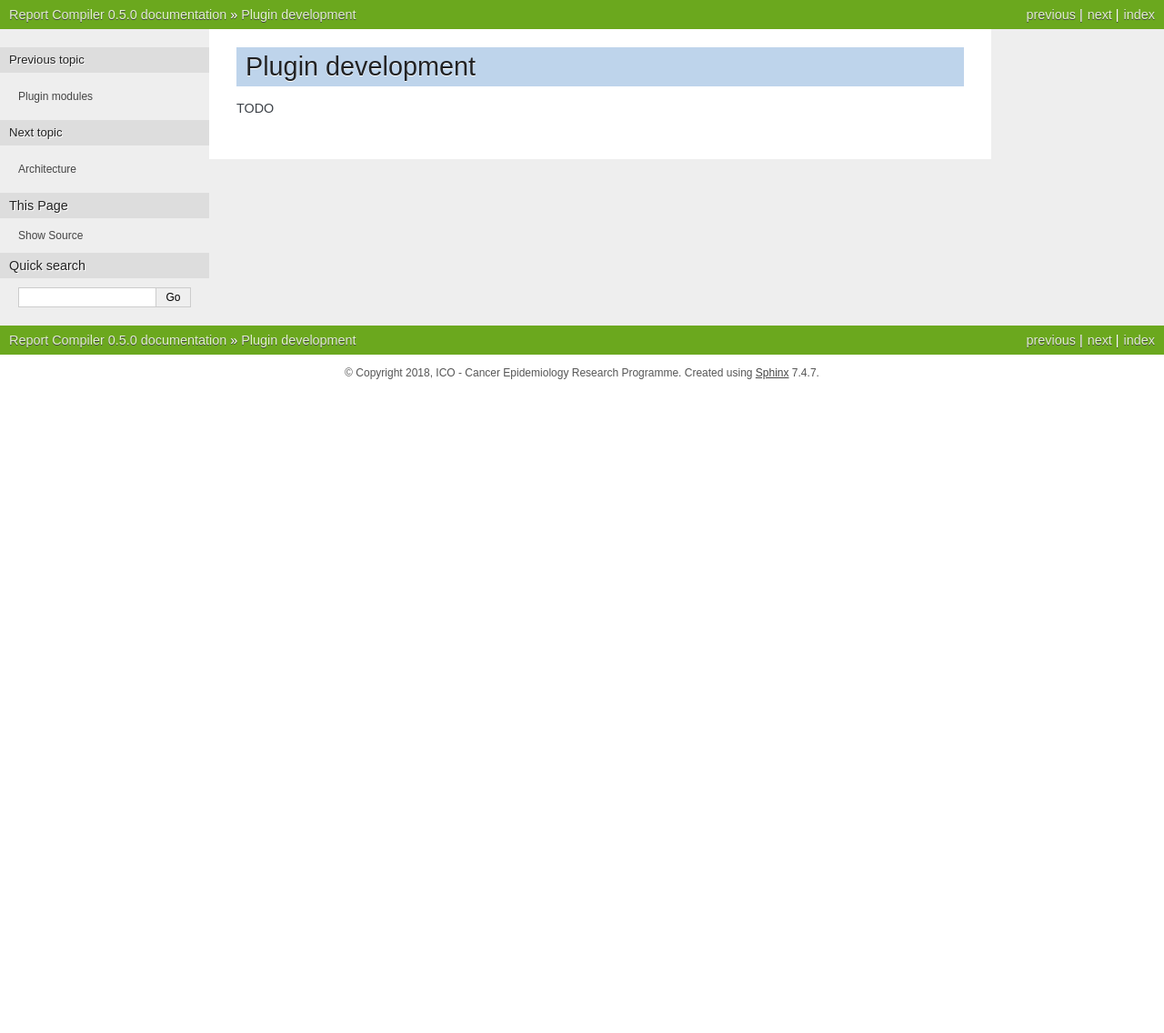
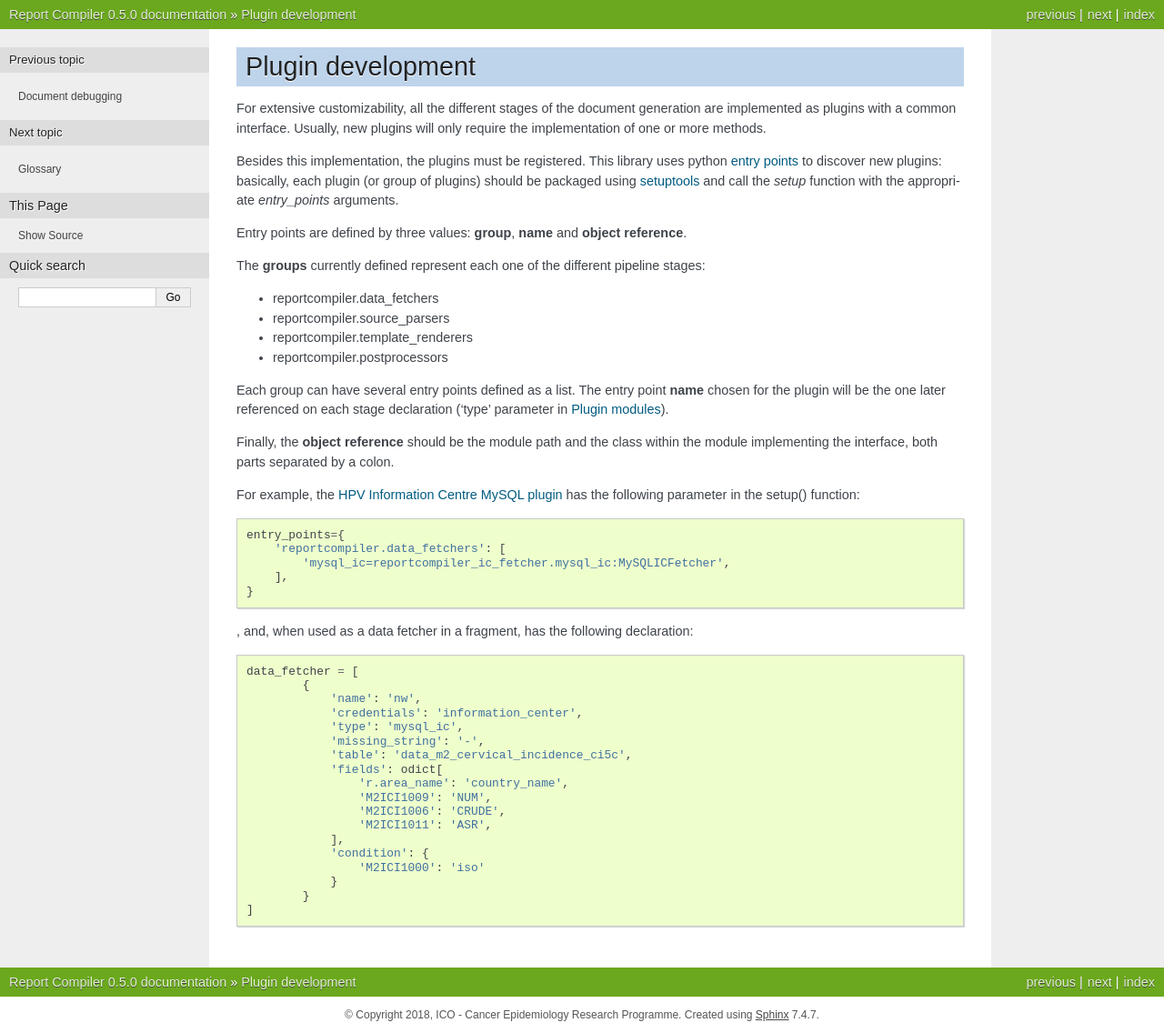
Before and after one commit to hpv-information-centre/reportcompiler, a Sphinx documentation site: the page built from doc/plugin_development.rst, in a window 1280 px wide. Shown: the whole page at 91% size. Built offline with Sphinx 7.4.7, drawn with Linux system fonts in a browser that asks for light colours; pages that are not in the unit, such as notebooks, are missing from menus; before the commit the page ends 900 px from its top, so only the background shows below that.

Commit message:
Update documentation and refactor nomenclature
- document variable -> document parameter
- config.json -> config.conf
- params.json -> params.conf

```diff
--- a/doc/architecture.rst
+++ b/doc/architecture.rst
@@ -1,5 +1,5 @@
-Architecture
-============
+Architecture overview
+=====================
 
 Document specification
 ----------------------
--- a/doc/config_parameters.rst
+++ /dev/null
@@ -1,6 +0,0 @@
-.. _config-parameters:
-
-Document configuration parameters
-=================================
-
-TODO
--- a/doc/getting_started.rst
+++ /dev/null
@@ -1,4 +0,0 @@
-Getting started
-===============
-
-TODO
--- a/doc/glossary.rst
+++ b/doc/glossary.rst
@@ -15,7 +15,7 @@
 
 Fragment
 ----------------------
-Pieces that structure a document specification. Each fragment can be, for example, a section of a document or a figure. Fragments can include other fragments in an arbitrarily complex tree structure. Each fragment has a template file and, usually, a source file to generate its context. The root fragment that includes the rest is called the main template and is defined on the config.json file.
+Pieces that structure a document specification. Each fragment can be, for example, a section of a document or a figure. Fragments can include other fragments in an arbitrarily complex tree structure. Each fragment has a template file and, usually, a source file to generate its context. The root fragment that includes the rest is called the main template and is defined on the config.conf file.
 
 Workflow
 ----------------------
--- a/doc/plugin_development.rst
+++ b/doc/plugin_development.rst
@@ -1,4 +1,57 @@
 Plugin development
 ==================
 
-TODO
+For extensive customizability, all the different stages of the document generation are implemented as plugins with a common interface. Usually, new plugins will only require the implementation of one or more methods.
+
+Besides this implementation, the plugins must be registered. This library uses python `entry points`_ to discover new plugins: basically, each plugin (or group of plugins) should be packaged using setuptools_ and call the *setup* function with the appropriate *entry_points* arguments.
+
+Entry points are defined by three values: **group**, **name** and **object reference**.
+
+The **groups** currently defined represent each one of the different pipeline stages:
+
+* reportcompiler.data_fetchers
+* reportcompiler.source_parsers
+* reportcompiler.template_renderers
+* reportcompiler.postprocessors
+
+Each group can have several entry points defined as a list. The entry point **name** chosen for the plugin will be the one later referenced on each stage declaration ('type' parameter in :ref:`plugin_modules`).
+
+Finally, the **object reference** should be the module path and the class within the module implementing the interface, both parts separated by a colon.
+
+For example, the `HPV Information Centre MySQL plugin`_ has the following parameter in the setup() function:
+
+.. code-block:: python
+
+    entry_points={
+        'reportcompiler.data_fetchers': [
+            'mysql_ic=reportcompiler_ic_fetcher.mysql_ic:MySQLICFetcher',
+        ],
+    }
+
+, and, when used as a data fetcher in a fragment, has the following declaration:
+
+.. code-block:: python
+
+    data_fetcher = [
+            {
+                'name': 'nw',
+                'credentials': 'information_center',
+                'type': 'mysql_ic',
+                'missing_string': '-',
+                'table': 'data_m2_cervical_incidence_ci5c',
+                'fields': odict[
+                    'r.area_name': 'country_name',
+                    'M2ICI1009': 'NUM',
+                    'M2ICI1006': 'CRUDE',
+                    'M2ICI1011': 'ASR',
+                ],
+                'condition': {
+                    'M2ICI1000': 'iso'
+                }
+            }
+    ]
+
+
+.. _`entry points`: https://packaging.python.org/specifications/entry-points/
+.. _setuptools: http://setuptools.readthedocs.io/en/latest/
+.. _`HPV Information Centre MySQL plugin`: https://github.com/hpv-information-centre/reportcompiler-ic-fetcher
--- a/doc/report_debugging.rst
+++ /dev/null
@@ -1,4 +0,0 @@
-Document debugging
-==================
-
-TODO
```
Also changed, not shown: doc/document_configuration.rst (added, +63 -0 lines), doc/document_debugging.rst (added, +29 -0 lines), doc/document_specification.rst (added, +69 -0 lines), doc/index.rst (+9 -5 lines), doc/metadata.rst (deleted, +0 -49 lines), doc/parameters_specification.rst (added, +93 -0 lines), doc/plugin_modules.rst (+12 -11 lines), doc/report_specification.rst (deleted, +0 -95 lines), 4 other files.
